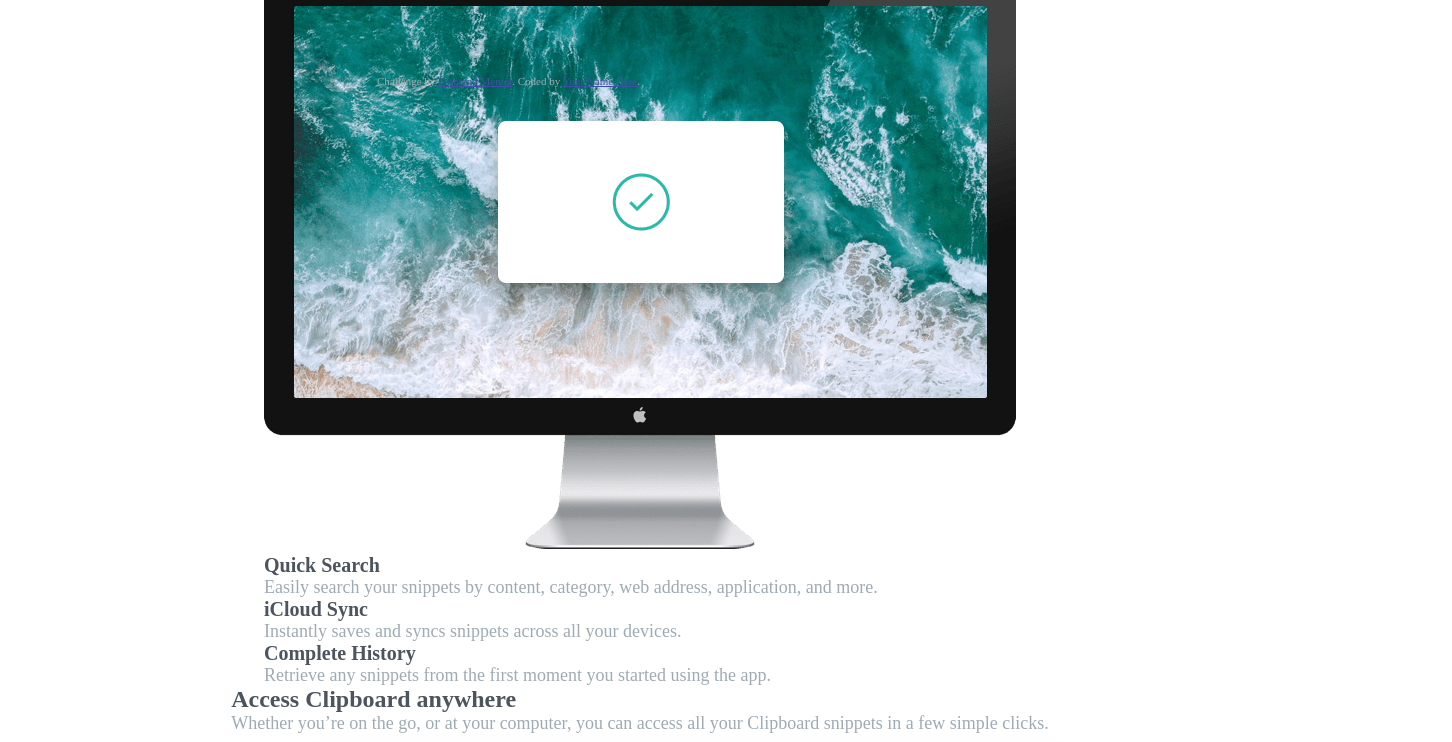
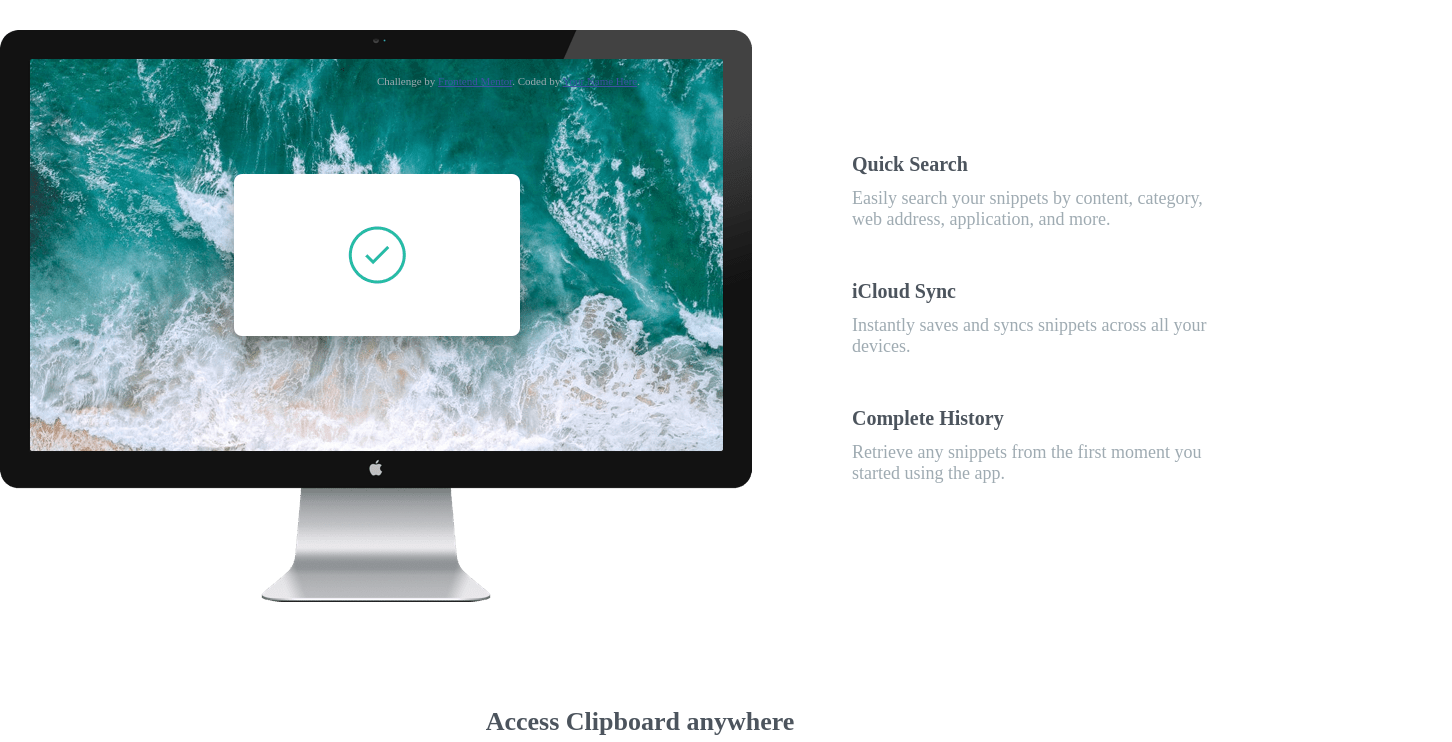
Before and after one commit to leopaul29/frontendmentor-clipboard-landing-page-master, a plain HTML site: page index.html in a window 1280 px wide. Shown: the part 713-1455 px from the top of the page, 1452 px wide, since content can reach past the window. Drawn offline with Linux system fonts and the light colour scheme; a web font is replaced by a local one.

Commit message:
style snippets section

```diff
--- a/index.html
+++ b/index.html
@@ -38,10 +38,10 @@
 
       <div class="section__content section__doublegrid">
         <div class="section__doublegrid__left">
-          <img src="images/image-computer.png" alt="image-computer">
+          <img src="images/image-computer.png" alt="image-computer" class="image-computer">
         </div>
 
-        <div class="section__content">
+        <div class="section__doublegrid__right">
           <div class="vertical__details">
             <div class="section__detail">
               <h3 class="detail__title title-h3">Quick Search</h3>
--- a/style.less
+++ b/style.less
@@ -73,7 +73,7 @@
 }
 .title-h2 {
   .title();
-  font-size: 24px;
+  font-size: 26px;
 }
 .title-h3 {
   .title();
@@ -104,10 +104,10 @@ body {
   display: flex;
   flex-direction: column;
   align-items: center;
-  gap: 50px;
+  gap: 45px;
   background-image: url("images/bg-header-desktop.png");
   background-repeat: no-repeat;
-  padding: 125px 0px;
+  padding-top: 125px;
   .header__logo {
     width: 100px;
   }
@@ -138,11 +138,40 @@ body {
   flex-direction: column;
   align-items: center;
   margin: auto;
+  margin-top: 100px;
   .section__header {
-  }
-  .section__title {
-  }
-  .section__description {
     text-align: center;
+    .section__title {
+      margin-bottom: 15px;
+    }
+    .section__description {
+      margin-bottom: 70px;
+    }
   }
 }
+
+#snippets {
+  .section__content {
+    display: flex;
+    flex-direction: row;
+    align-items: center;
+    .section__doublegrid__left {
+      min-width: 700px;
+    }
+    .section__doublegrid__right {
+      min-width: 700px;
+      .vertical__details {
+        display: flex;
+        flex-direction: column;
+        gap: 50px;
+        margin-left: 100px;
+        .section__detail {
+          max-width: 380px;
+          .detail__title {
+            margin-bottom: 12px;
+          }
+        }
+      }
+    }
+  }
+}
```
Also changed, not shown: style.css.
